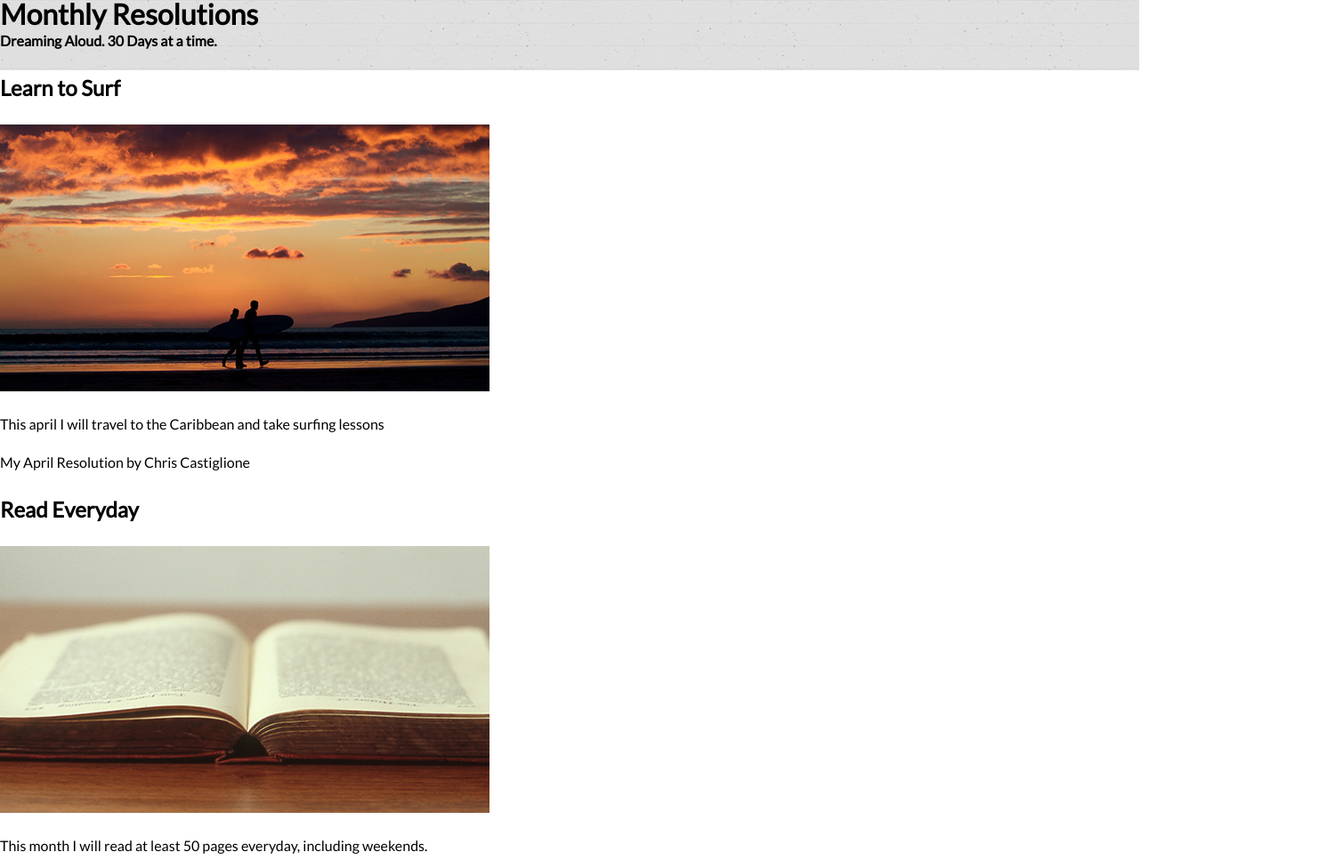
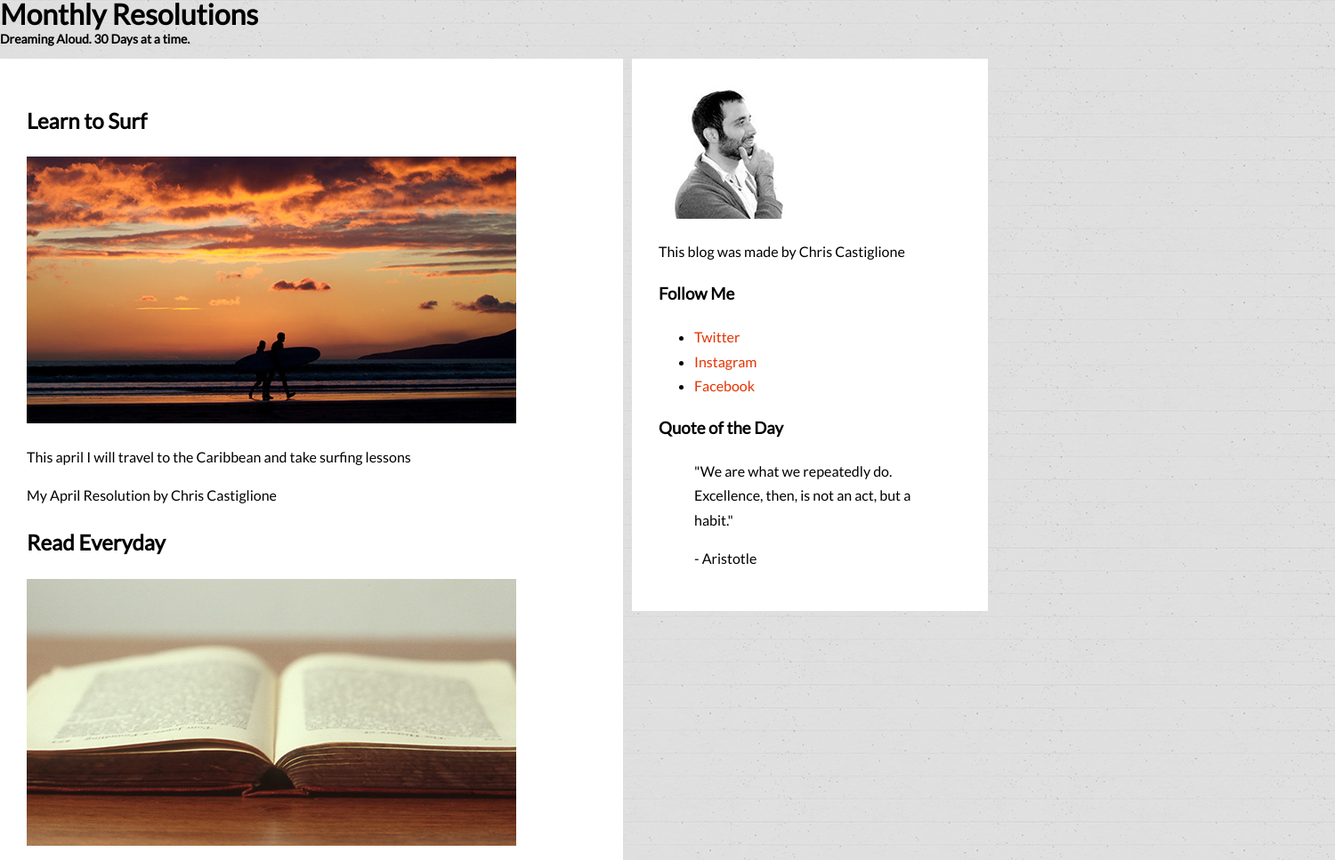
Before and after one commit to mashfir/one-month-html, a plain HTML site: page monthly-resolutions/index.html in a window 1280 px wide. Shown: the top 967 px of the page at 89% size, 1500 px wide, since content can reach past the window. Drawn offline with Linux system fonts and the light colour scheme.

Commit message:
repositioned elements

```diff
--- a/monthly-resolutions/css/style.css
+++ b/monthly-resolutions/css/style.css
@@ -22,7 +22,8 @@ Author: Christopher Castig | @castig
 
 
 .subheader {
-    margin: 0 auto 0;
+    margin: 0 auto 10px 0;
+    font-size: 14px;
 }
 
 /*-----------------------------------------------------------------------------
@@ -54,11 +55,22 @@ h1 {
     line-height: 1;
 }
 
+#container {
+    width: 1500px;
+    margin: 0 auto 0 auto;
+}
 
 #main {
     background: white;
+    width: 700px;
+    float: left;
+    margin: 0 10px auto auto;
+    padding: 30px;
 }
 
 #sidebar {
     background: white;
+    width: 400px;
+    float: left;
+    padding: 30px;
 }
--- a/monthly-resolutions/index.html
+++ b/monthly-resolutions/index.html
@@ -56,6 +56,8 @@
                 <blockquote><p>"We are what we repeatedly do. Excellence, then, is not an act, but a habit."</p>- Aristotle</blockquote>
             </div><!-- #sidebar -->
 
+            <div class="clear"></div>
+
             <div id="footer">
 
                 <p>Made with <a href="http://www.onemonth.com" target="_blank">One Month</a> by Chris Castiglione</p>
```
